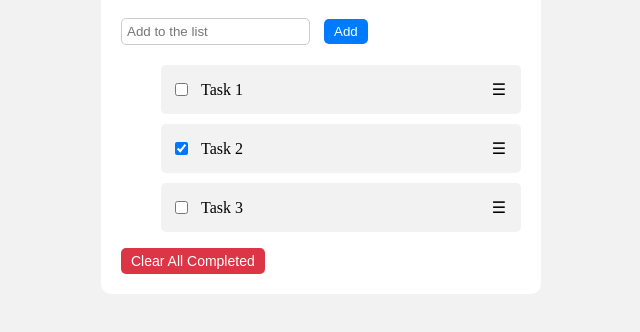
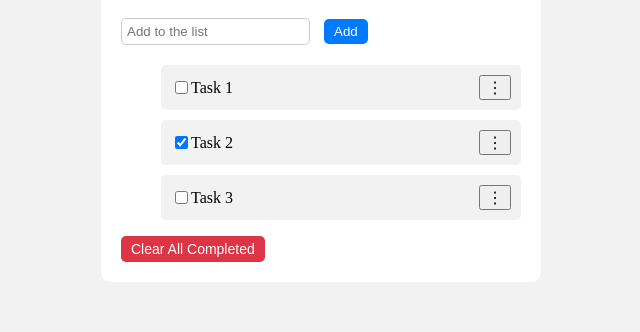
Before and after one commit to AlyAtalla/to-do, a website built with webpack: page src/index.html in a window 1280 px wide. Shown: the part 68-400 px from the top of the page, without its empty margins (319-959 px from the left). Built offline with nearby package versions, Linux system fonts and the light colour scheme.

Commit message:
Add basic functionality and more styling

```diff
--- a/src/index.js
+++ b/src/index.js
@@ -2,9 +2,9 @@ import './style.css';
 import Sortable from 'sortablejs';
 
 const tasks = [
-  { description: 'Task 1', completed: false, index: 1 },
-  { description: 'Task 2', completed: true, index: 2 },
-  { description: 'Task 3', completed: false, index: 3 }
+  { id: 1, description: 'Task 1', completed: false, index: 1 },
+  { id: 2, description: 'Task 2', completed: true, index: 2 },
+  { id: 3, description: 'Task 3', completed: false, index: 3 }
 ];
 
 const todoList = document.getElementById('todo-list');
@@ -26,29 +26,33 @@ function renderTasks() {
       renderTasks();
     });
 
-    const taskText = document.createElement('span');
-    taskText.classList.add('todo-item__text');
-    taskText.textContent = task.description;
+    const taskName = document.createElement('span');
+    taskName.classList.add('todo-item__name');
+    taskName.textContent = task.description;
 
-    const handle = document.createElement('span');
-    handle.classList.add('drag-handle');
-    handle.textContent = '☰';
+    const optionsBtn = document.createElement('button');
+    optionsBtn.classList.add('todo-item__options-btn');
+    optionsBtn.innerHTML = '&#8942;';
+    optionsBtn.addEventListener('click', (event) => {
+      event.stopPropagation(); // Prevent checkbox click event from firing
+      taskName.contentEditable = true;
+      taskName.focus();
+    });
 
     listItem.appendChild(checkbox);
-    listItem.appendChild(taskText);
-    listItem.appendChild(handle);
+    listItem.appendChild(taskName);
+    listItem.appendChild(optionsBtn);
 
     todoList.appendChild(listItem);
   });
 
   const sortable = Sortable.create(todoList, {
-    handle: '.drag-handle',
+    handle: '.todo-item__options-btn',
     animation: 150,
     onEnd: (event) => {
       const movedTask = tasks[event.oldIndex];
       tasks.splice(event.oldIndex, 1);
       tasks.splice(event.newIndex, 0, movedTask);
-      renderTasks();
     },
   });
 }
--- a/src/style.css
+++ b/src/style.css
@@ -90,3 +90,17 @@ body {
   cursor: move;
   padding: 5px;
 }
+
+.todo-item {
+  display: flex;
+  align-items: center;
+}
+
+.todo-item__name {
+  flex-grow: 1;
+}
+
+.todo-item__options-btn {
+  margin-left: 10px;
+  font-size: 16px;
+}
```
Also changed, not shown: dist/bundle.js.
